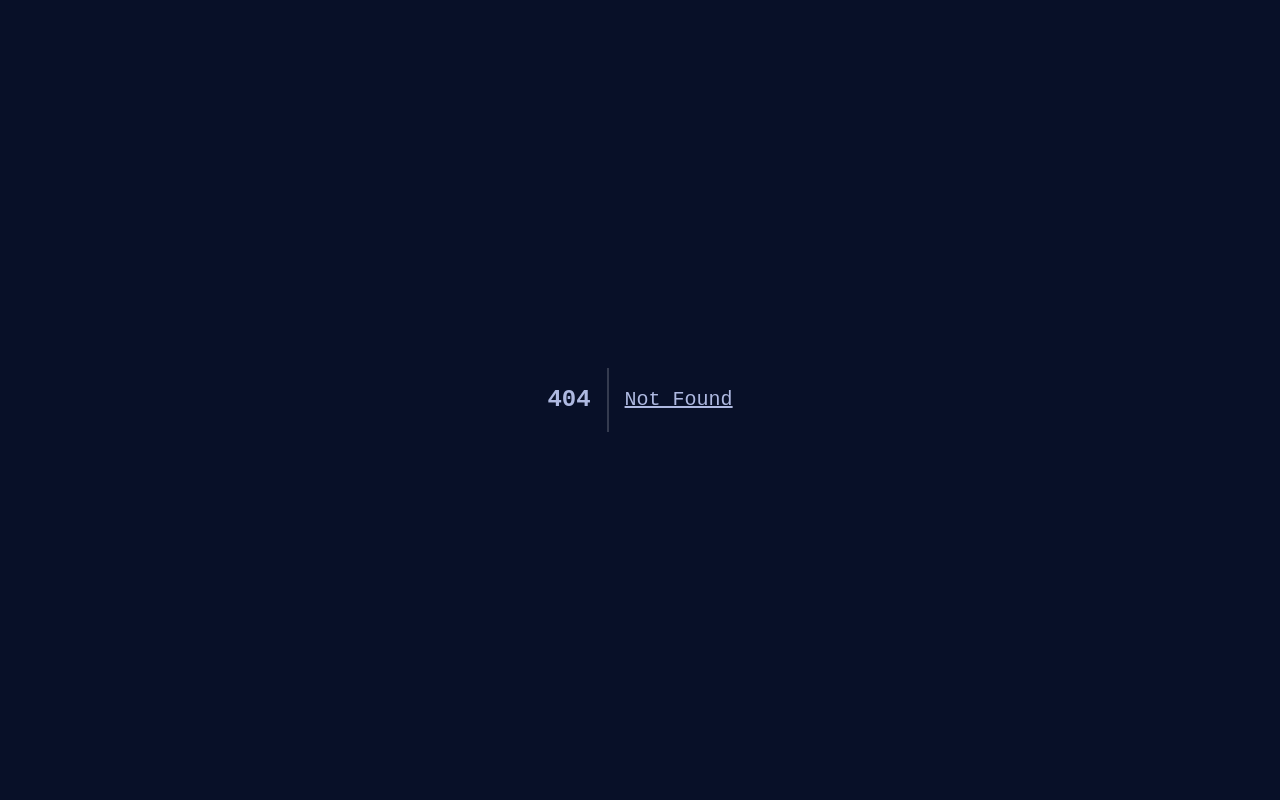
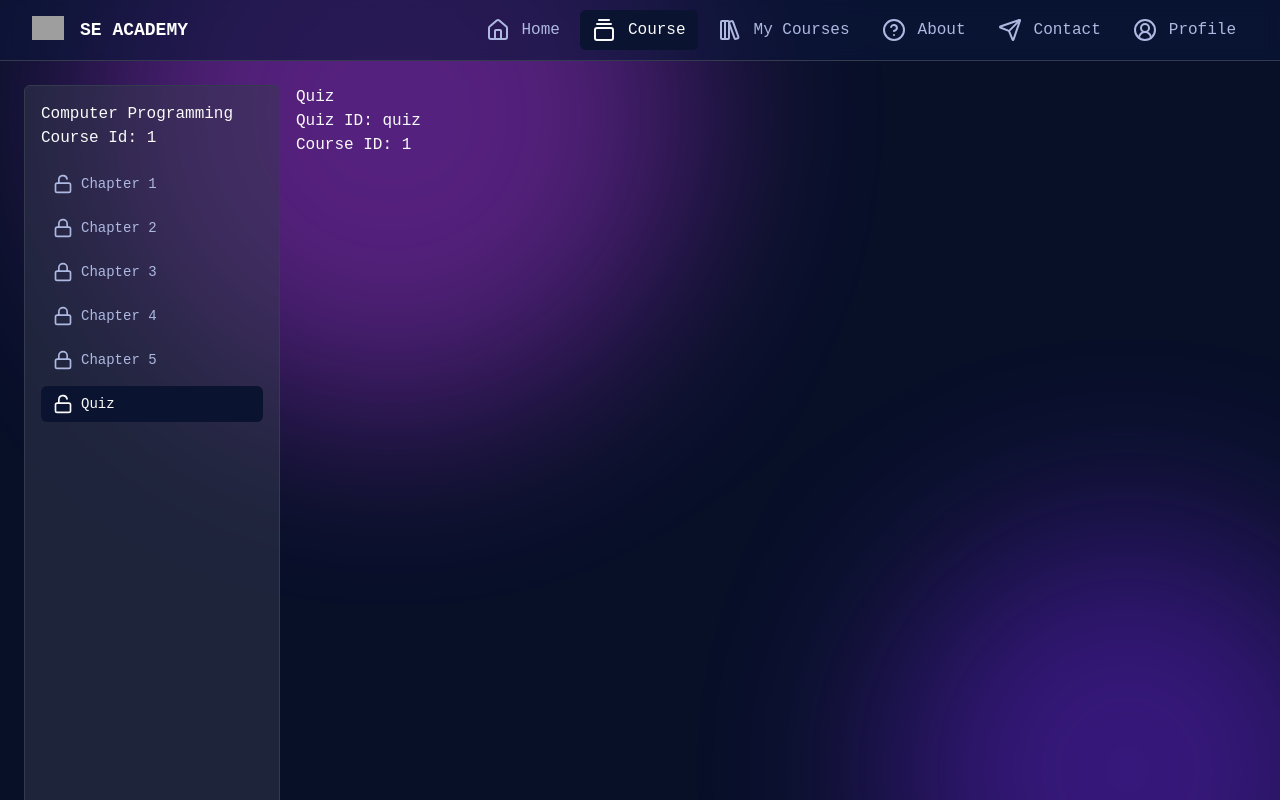
Before and after one commit to Bthcorn/se_academy_app_v2, a React (Vite) app: page /course/1/quiz/quiz in a window 1280 px wide. Before the commit this address had no page. Shown: the top 800 px of the page. Built offline with nearby package versions, Linux system fonts and the light colour scheme; grey boxes are pictures that could not be loaded.

Commit message:
Add quiz page

```diff
--- a/src/App.jsx
+++ b/src/App.jsx
@@ -25,6 +25,7 @@ import Category from "./pages/Category";
 import CourseIdPage from "./pages/CourseIdPage.jsx";
 import ChapterIdPage from "./pages/ChapterIdPage.jsx";
 import Signup from "./pages/Signup.jsx";
+import Quiz from "./pages/Quiz.jsx";
 
 // const isAuthenticated = () => {
 //   return localStorage.getItem("token") ? true : false;
@@ -40,6 +41,7 @@ const router = createBrowserRouter(
         <Route path="my-courses" element={<MyCourses />} />
         <Route path="course/:courseId" element={<CourseIdPage />}>
           <Route path="chapter/:chapterId" element={<ChapterIdPage />} />
+          <Route path="quiz/:quizId" element={<Quiz />} />
         </Route>
         <Route path="about" element={<About />} />
         <Route path="contact" element={<Contact />} />
--- a/src/components/LoginBox.jsx
+++ b/src/components/LoginBox.jsx
@@ -1,9 +1,10 @@
 import { useState } from "react";
-import { Link } from "react-router-dom";
+import { Link, useNavigate } from "react-router-dom";
 
 const LoginBox = () => {
   const [username, setUsername] = useState("");
   const [password, setPassword] = useState("");
+  const navigate = useNavigate();
 
   const validateForm = () => {
     return username && password;
@@ -30,7 +31,7 @@ const LoginBox = () => {
         if (data["success"] == true) {
           alert("Login successful");
           localStorage.setItem("token", response.headers.get("Authorization"));
-          window.location.href = "/";
+          navigate("/");
         } else {
           alert("Error: " + data["error_msg"]);
         }
--- /dev/null
+++ b/src/components/QuizItem.jsx
@@ -0,0 +1,7 @@
+import React from "react";
+
+const QuizItem = () => {
+  return <div></div>;
+};
+
+export default QuizItem;
--- a/src/components/SignUpForm.jsx
+++ b/src/components/SignUpForm.jsx
@@ -1,4 +1,5 @@
 import React, { useState } from "react";
+import { Navigate } from "react-router-dom";
 
 const SignUpForm = () => {
   const [firstname, setFirstname] = useState("");
@@ -49,6 +50,7 @@ const SignUpForm = () => {
         if (data["success"] == true) {
           alert("User created successfully");
           window.location.href = "/login";
+          return <Navigate to="/login" />;
         } else {
           alert("Error: " + data["error_msg"]);
         }
@@ -153,7 +155,10 @@ const SignUpForm = () => {
           <button
             type="submit"
             className="rounded bg-blue-500 px-6 py-2 text-white hover:bg-blue-600"
-            disabled={!validateForm()}
+            // disabled={!validateForm()}
+            onClick={() => {
+              console.log("Sign Up button clicked");
+            }}
           >
             <span className="inline-flex text-sm md:text-base">Sign Up</span>
           </button>
--- a/src/components/course-sidebar/CourseSideBarContent.jsx
+++ b/src/components/course-sidebar/CourseSideBarContent.jsx
@@ -28,6 +28,11 @@ const content = [
     label: "Chapter 5",
     chapterId: "5",
   },
+  {
+    enrolled: true,
+    label: "Quiz",
+    quizId: "quiz",
+  },
 ];
 
 const CourseSideBarContent = ({ courseId }) => {
@@ -38,7 +43,7 @@ const CourseSideBarContent = ({ courseId }) => {
         <CourseSideBarItem
           key={item.label}
           {...item}
-          href={`chapter/${item.chapterId}`}
+          href={`${item.quizId ? `quiz/${item.quizId}` : `chapter/${item.chapterId}`}`}
         />
       ))}
     </>
--- /dev/null
+++ b/src/pages/Quiz.jsx
@@ -0,0 +1,15 @@
+import React from "react";
+import { useParams } from "react-router-dom";
+
+function Quiz() {
+  const { quizId, courseId } = useParams();
+  return (
+    <div>
+      <h1>Quiz</h1>
+      <p>Quiz ID: {quizId}</p>
+      <p>Course ID: {courseId}</p>
+    </div>
+  );
+}
+
+export default Quiz;
--- a/src/pages/Signup.jsx
+++ b/src/pages/Signup.jsx
@@ -11,7 +11,7 @@ function Signup() {
         <div className="absolute bottom-0 right-0 h-[30.3125rem] w-[30.3125rem] rounded-[30.3125rem] bg-[#7F25FB]"></div>
       </div>
       {/* Flex container to align items side by side */}
-      <div className="container flex h-full w-full flex-col items-center px-4 py-8 md:px-10 md:py-20">
+      <div className="container flex h-full w-full flex-col items-center px-4 py-8 md:px-10 md:py-10">
         {" "}
         {/* Container for Logo, Title, and Subtitle */}
         <div className="relative mb-10 flex w-full items-center justify-center sm:justify-start">
```
